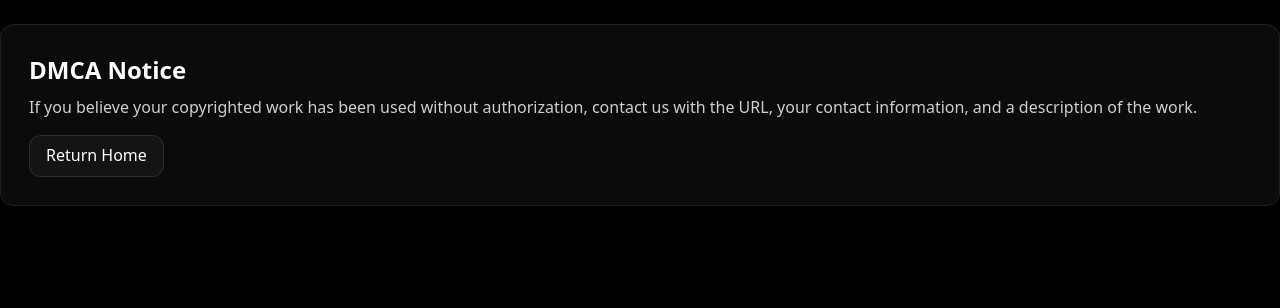
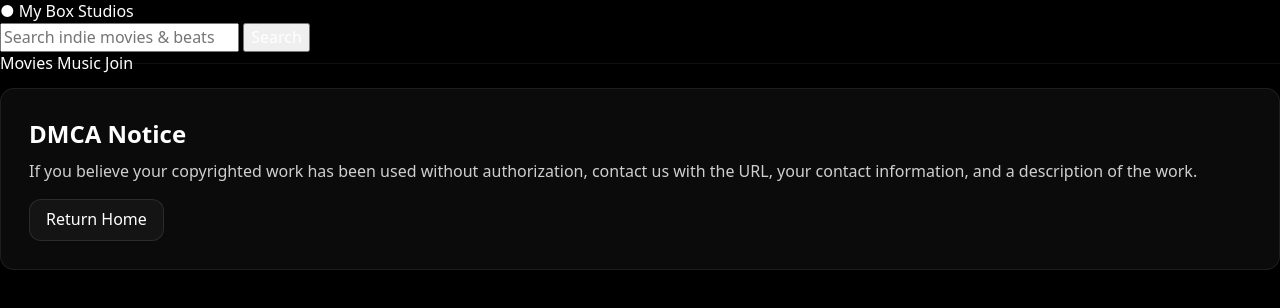
Before and after one commit to mrcoffee5190-hue/mybox-studios-site, a plain HTML site: page dmca.html in a window 1280 px wide. Drawn offline with Linux system fonts and the light colour scheme.

Commit message:
Add header and navigation to dmca.html

```diff
--- a/dmca.html
+++ b/dmca.html
@@ -5,7 +5,19 @@
   <title>DMCA — My Box Studios</title>
   <meta name="viewport" content="width=device-width, initial-scale=1">
   <link rel="stylesheet" href="/assets/css/styles.css?v=2025-10-29">
-</head>
+</head><header class="hypersite-header site-header">
+  <a class="brand" href="/">● My Box Studios</a>
+  <form class="site-search" action="/search.html" method="GET">
+    <input type="search" name="q" placeholder="Search indie movies & beats">
+    <button type="submit">Search</button>
+  </form>
+  <nav class="site-nav">
+    <a href="/movies.html">Movies</a>
+    <a href="/music.html">Music</a>
+    <a href="/signup.html" class="cta">Join</a>
+  </nav>
+</header>
+
 <body>
   <main class="container section">
     <div class="dmca">
```
